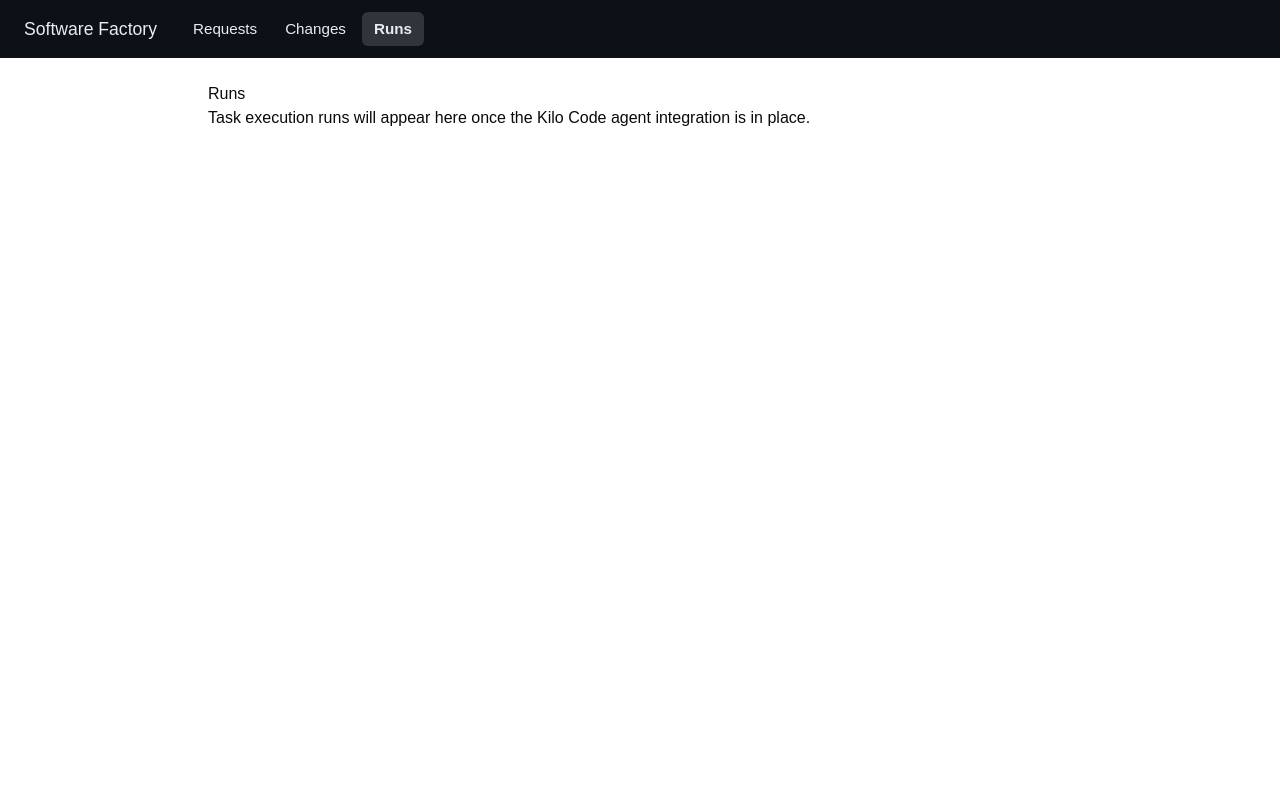
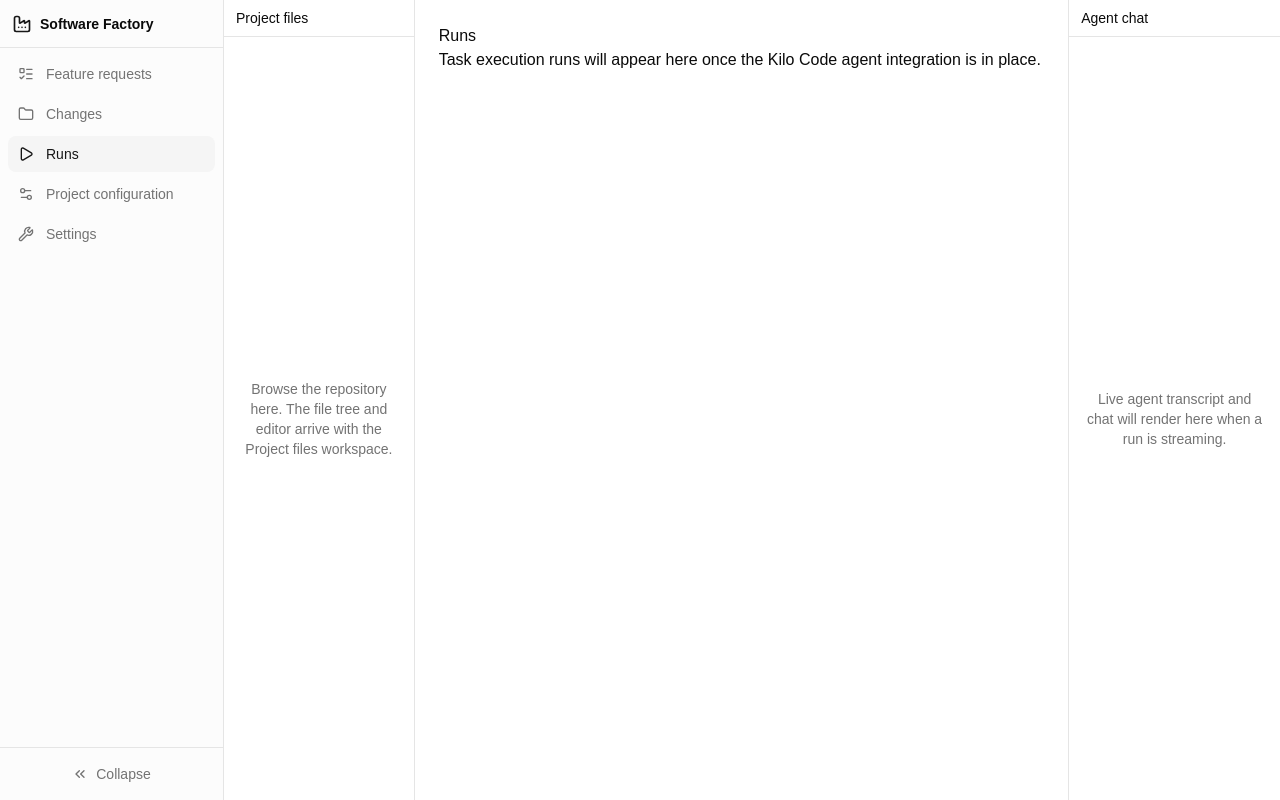
Before and after one commit to jaumealoy/software-factory, a React (Vite) app in the folder apps/web/: page /runs in a window 1280 px wide. Built offline with nearby package versions, Linux system fonts and the light colour scheme.

Commit message:
add icon sidebar and resizable multi-pane app shell (#24)

```diff
--- a/apps/web/package.json
+++ b/apps/web/package.json
@@ -20,6 +20,7 @@
     "next-themes": "^0.4.6",
     "react": "^19.1.0",
     "react-dom": "^19.1.0",
+    "react-resizable-panels": "^4.12.2",
     "react-router-dom": "^7.18.2",
     "shadcn": "^4.18.0",
     "sonner": "^2.0.8",
--- a/apps/web/src/app/App.tsx
+++ b/apps/web/src/app/App.tsx
@@ -1,57 +1,78 @@
-import { NavLink, Outlet } from "react-router-dom";
+import { useState } from "react";
+import { Outlet } from "react-router-dom";
+import { Group, Panel, Separator, type Layout } from "react-resizable-panels";
 import { Toaster } from "./toast";
+import { Sidebar } from "./components/sidebar";
+import { PlaceholderPane } from "./components/placeholder";
+import { cn } from "../lib/utils";
 
-const linkBase: React.CSSProperties = {
-  color: "#e6edf3",
-  textDecoration: "none",
-  fontSize: "0.95rem",
-  padding: "0.35rem 0.75rem",
-  borderRadius: "0.375rem",
-};
+const LAYOUT_KEY = "factory.workspaceLayout";
 
-function navLinkStyle({ isActive }: { isActive: boolean }): React.CSSProperties {
-  return isActive
-    ? { ...linkBase, backgroundColor: "rgba(255,255,255,0.15)", fontWeight: 600 }
-    : linkBase;
+function loadLayout(): Layout | undefined {
+  try {
+    const stored = localStorage.getItem(LAYOUT_KEY);
+    return stored ? (JSON.parse(stored) as Layout) : undefined;
+  } catch {
+    return undefined;
+  }
+}
+
+function SeparatorHandle({ id }: { id: string }) {
+  return (
+    <Separator
+      id={id}
+      aria-label="Resize pane"
+      className={cn(
+        "w-px shrink-0 bg-border transition-colors hover:bg-accent",
+        "data-[size-direction=backwards]:bg-accent",
+      )}
+    />
+  );
 }
 
 export function AppShell() {
+  const [layout, setLayout] = useState<Layout | undefined>(loadLayout);
+
+  function handleLayoutChange(next: Layout) {
+    setLayout(next);
+    try {
+      localStorage.setItem(LAYOUT_KEY, JSON.stringify(next));
+    } catch {
+      // ignore storage failures
+    }
+  }
+
   return (
-    <div style={{ minHeight: "100vh", display: "flex", flexDirection: "column" }}>
-      <header
-        style={{
-          backgroundColor: "#0d1117",
-          color: "#e6edf3",
-          display: "flex",
-          alignItems: "center",
-          gap: "1.5rem",
-          padding: "0.75rem 1.5rem",
-        }}
+    <div className="flex h-screen w-full overflow-hidden bg-background text-foreground">
+      <Sidebar />
+      <Group
+        orientation="horizontal"
+        id="factory-workspace"
+        defaultLayout={layout}
+        onLayoutChange={handleLayoutChange}
+        className="flex-1"
       >
-        <h1 style={{ fontSize: "1.1rem", margin: 0 }}>Software Factory</h1>
-        <nav style={{ display: "flex", gap: "0.25rem" }} aria-label="Primary">
-          <NavLink to="/" end style={navLinkStyle}>
-            Requests
-          </NavLink>
-          <NavLink to="/changes" style={navLinkStyle}>
-            Changes
-          </NavLink>
-          <NavLink to="/runs" style={navLinkStyle}>
-            Runs
-          </NavLink>
-        </nav>
-      </header>
-      <main
-        style={{
-          flex: 1,
-          width: "100%",
-          maxWidth: "56rem",
-          margin: "0 auto",
-          padding: "1.5rem 1rem",
-        }}
-      >
-        <Outlet />
-      </main>
+        <Panel id="files" defaultSize="18" minSize="10" collapsible className="min-w-0">
+          <PlaceholderPane title="Project files">
+            <p>
+              Browse the repository here. The file tree and editor arrive with the Project files
+              workspace.
+            </p>
+          </PlaceholderPane>
+        </Panel>
+        <SeparatorHandle id="files-separator" />
+        <Panel id="main" defaultSize="62" minSize="30" className="min-w-0">
+          <main className="h-full overflow-auto p-4 lg:p-6">
+            <Outlet />
+          </main>
+        </Panel>
+        <SeparatorHandle id="main-separator" />
+        <Panel id="chat" defaultSize="20" minSize="12" collapsible className="min-w-0">
+          <PlaceholderPane title="Agent chat">
+            <p>Live agent transcript and chat will render here when a run is streaming.</p>
+          </PlaceholderPane>
+        </Panel>
+      </Group>
       <Toaster />
     </div>
   );
--- /dev/null
+++ b/apps/web/src/app/components/placeholder.tsx
@@ -0,0 +1,15 @@
+import type { ReactNode } from "react";
+
+export function PlaceholderPane({ title, children }: { title: string; children?: ReactNode }) {
+  return (
+    <div
+      className="flex h-full flex-col overflow-hidden border-border"
+      data-testid={`pane-${title.toLowerCase().replace(/\s+/g, "-")}`}
+    >
+      <div className="border-b border-border px-3 py-2 text-sm font-medium">{title}</div>
+      <div className="flex flex-1 flex-col items-center justify-center gap-2 p-4 text-center text-sm text-muted-foreground">
+        {children ?? <p>Nothing here yet.</p>}
+      </div>
+    </div>
+  );
+}
--- /dev/null
+++ b/apps/web/src/app/components/sidebar.tsx
@@ -0,0 +1,103 @@
+import { useState } from "react";
+import { NavLink } from "react-router-dom";
+import {
+  ChevronsLeft,
+  ChevronsRight,
+  Factory,
+  Folder,
+  ListTodo,
+  Play,
+  Settings2,
+  Wrench,
+  type LucideIcon,
+} from "lucide-react";
+import { cn } from "../../lib/utils";
+
+interface NavEntry {
+  to: string;
+  label: string;
+  icon: LucideIcon;
+  end?: boolean;
+}
+
+const NAV_ENTRIES: NavEntry[] = [
+  { to: "/", label: "Feature requests", icon: ListTodo, end: true },
+  { to: "/changes", label: "Changes", icon: Folder },
+  { to: "/runs", label: "Runs", icon: Play },
+  { to: "/configuration", label: "Project configuration", icon: Settings2 },
+  { to: "/settings", label: "Settings", icon: Wrench },
+];
+
+const COLLAPSE_KEY = "factory.sidebarCollapsed";
+
+export function Sidebar() {
+  const [collapsed, setCollapsed] = useState<boolean>(() => {
+    try {
+      return localStorage.getItem(COLLAPSE_KEY) === "1";
+    } catch {
+      return false;
+    }
+  });
+
+  function toggle() {
+    const next = !collapsed;
+    setCollapsed(next);
+    try {
+      localStorage.setItem(COLLAPSE_KEY, next ? "1" : "0");
+    } catch {
+      // ignore storage failures
+    }
+  }
+
+  return (
+    <aside
+      aria-label="Factory"
+      className={cn(
+        "flex shrink-0 flex-col border-r border-border bg-muted/30 transition-[width] duration-150",
+        collapsed ? "w-14" : "w-56",
+      )}
+    >
+      <div className="flex h-12 items-center gap-2 border-b border-border px-3">
+        <Factory className="h-5 w-5 shrink-0 text-primary" aria-hidden />
+        {!collapsed && <span className="truncate text-sm font-semibold">Software Factory</span>}
+      </div>
+      <nav className="flex flex-1 flex-col gap-1 p-2" aria-label="Primary">
+        {NAV_ENTRIES.map((entry) => (
+          <NavLink
+            key={entry.to}
+            to={entry.to}
+            end={entry.end}
+            title={entry.label}
+            className={({ isActive }) =>
+              cn(
+                "flex items-center gap-3 rounded-md px-2.5 py-2 text-sm font-medium text-muted-foreground transition-colors hover:bg-accent hover:text-accent-foreground",
+                isActive && "bg-accent text-accent-foreground",
+                collapsed && "justify-center px-0",
+              )
+            }
+          >
+            <entry.icon className="h-4 w-4 shrink-0" aria-hidden />
+            {!collapsed && <span className="truncate">{entry.label}</span>}
+          </NavLink>
+        ))}
+      </nav>
+      <div className="border-t border-border p-2">
+        <button
+          type="button"
+          onClick={toggle}
+          aria-label={collapsed ? "Expand sidebar" : "Collapse sidebar"}
+          className="flex w-full items-center justify-center gap-2 rounded-md px-2.5 py-2 text-sm text-muted-foreground hover:bg-accent"
+        >
+          {collapsed ? (
+            <ChevronsRight className="h-4 w-4" aria-hidden />
+          ) : (
+            <>
+              <ChevronsLeft className="h-4 w-4" aria-hidden />
+              <span>Collapse</span>
+            </>
+          )}
+        </button>
+      </div>
+    </aside>
+  );
+}
--- /dev/null
+++ b/apps/web/src/app/pages/configuration.tsx
@@ -0,0 +1,24 @@
+import {
+  Card,
+  CardContent,
+  CardDescription,
+  CardHeader,
+  CardTitle,
+} from "../../components/ui/card";
+
+export function ConfigurationPage() {
+  return (
+    <Card>
+      <CardHeader>
+        <CardTitle>Project configuration</CardTitle>
+        <CardDescription>
+          Manage provider credentials and favorite models here (arrives with the Factory
+          Configuration screen).
+        </CardDescription>
+      </CardHeader>
+      <CardContent>
+        <p className="text-sm text-muted-foreground">No configuration yet.</p>
+      </CardContent>
+    </Card>
+  );
+}
--- /dev/null
+++ b/apps/web/src/app/pages/settings.tsx
@@ -0,0 +1,14 @@
+import { Card, CardContent, CardHeader, CardTitle } from "../../components/ui/card";
+
+export function SettingsPage() {
+  return (
+    <Card>
+      <CardHeader>
+        <CardTitle>Settings</CardTitle>
+      </CardHeader>
+      <CardContent>
+        <p className="text-sm text-muted-foreground">Global factory settings will appear here.</p>
+      </CardContent>
+    </Card>
+  );
+}
--- a/apps/web/src/app/router.tsx
+++ b/apps/web/src/app/router.tsx
@@ -4,6 +4,8 @@ import { HomePage } from "./pages/home";
 import { ChangesPage } from "./pages/changes";
 import { ChangeDetailPage } from "./pages/changeDetail";
 import { RunsPage } from "./pages/runs";
+import { ConfigurationPage } from "./pages/configuration";
+import { SettingsPage } from "./pages/settings";
 import { NotFoundPage } from "./pages/notFound";
 
 export const appRoutes: RouteObject[] = [
@@ -15,6 +17,8 @@ export const appRoutes: RouteObject[] = [
       { path: "changes", element: <ChangesPage /> },
       { path: "changes/:changeId", element: <ChangeDetailPage /> },
       { path: "runs", element: <RunsPage /> },
+      { path: "configuration", element: <ConfigurationPage /> },
+      { path: "settings", element: <SettingsPage /> },
       { path: "*", element: <NotFoundPage /> },
     ],
   },
--- a/apps/web/src/test/setup.ts
+++ b/apps/web/src/test/setup.ts
@@ -2,3 +2,12 @@ import "@testing-library/jest-dom/vitest";
 import { Headers, Request, Response } from "whatwg-fetch";
 
 Object.assign(globalThis, { Headers, Request, Response });
+
+if (!("ResizeObserver" in globalThis)) {
+  class ResizeObserverStub {
+    observe(): void {}
+    unobserve(): void {}
+    disconnect(): void {}
+  }
+  Object.assign(globalThis, { ResizeObserver: ResizeObserverStub });
+}
```
Also changed, not shown: 2 other files (tests, documents, lock files or other folders).
